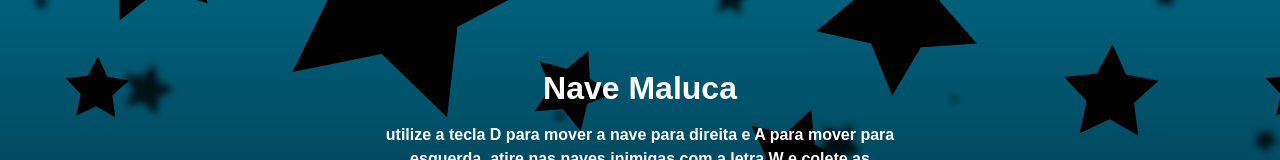
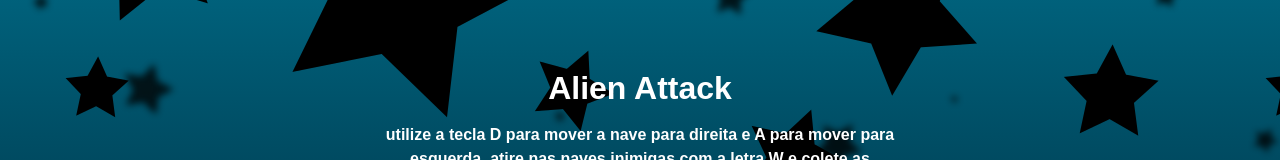
Before and after one commit to danilobserafim/AlienAttack, a plain HTML site: page index.html in a window 1280 px wide. Shown: the part 170-330 px from the top of the page. Drawn offline with Linux system fonts and the light colour scheme.

Commit message:
Atualizando Titulo

```diff
--- a/index.html
+++ b/index.html
@@ -5,7 +5,7 @@
     <meta http-equiv="X-UA-Compatible" content="IE=edge">
     <meta name="viewport" content="width=device-width, initial-scale=1.0">
     <link rel="stylesheet" href="./src/css/index.css">
-    <title>Nave Maluca</title>
+    <title>Alien Attack</title>
 </head>
 <body>
 
@@ -26,7 +26,7 @@
             <div id="fundoGame">
                 <div id="game">
                     <div id="inicio">
-                        <h1>Nave Maluca</h1>
+                        <h1>Alien Attack</h1>
                         <p>utilize a tecla D para mover a nave para direita e A para mover para esquerda, atire nas naves inimigas com a letra W e colete as recompensas no caminho</p>
                         <p id="button" onclick="start()">
                                 Clique aqui para iniciar
```
